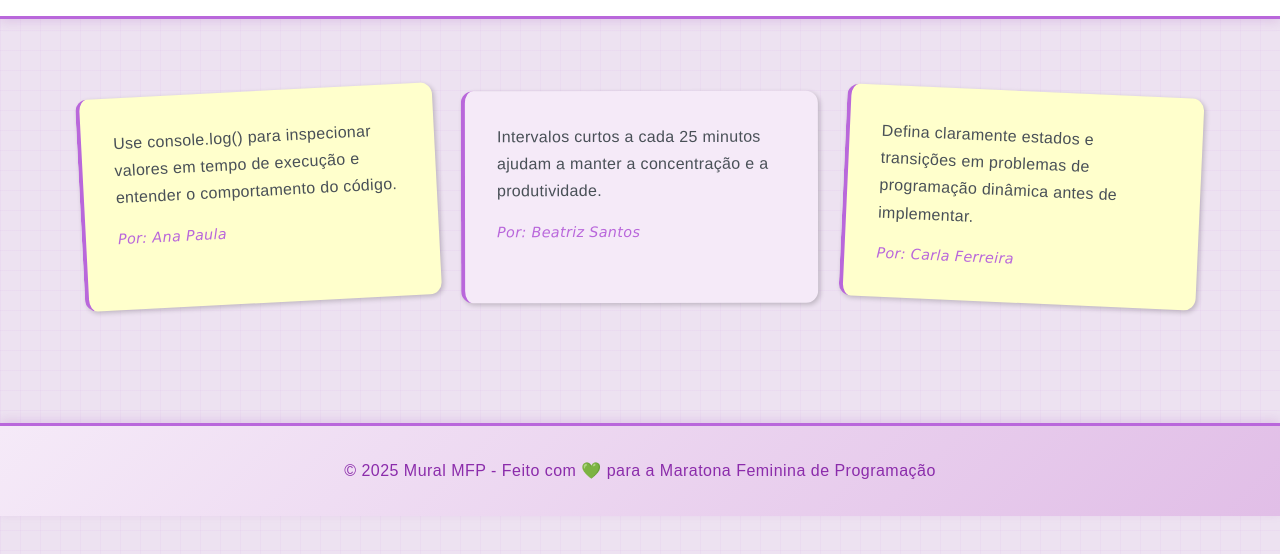
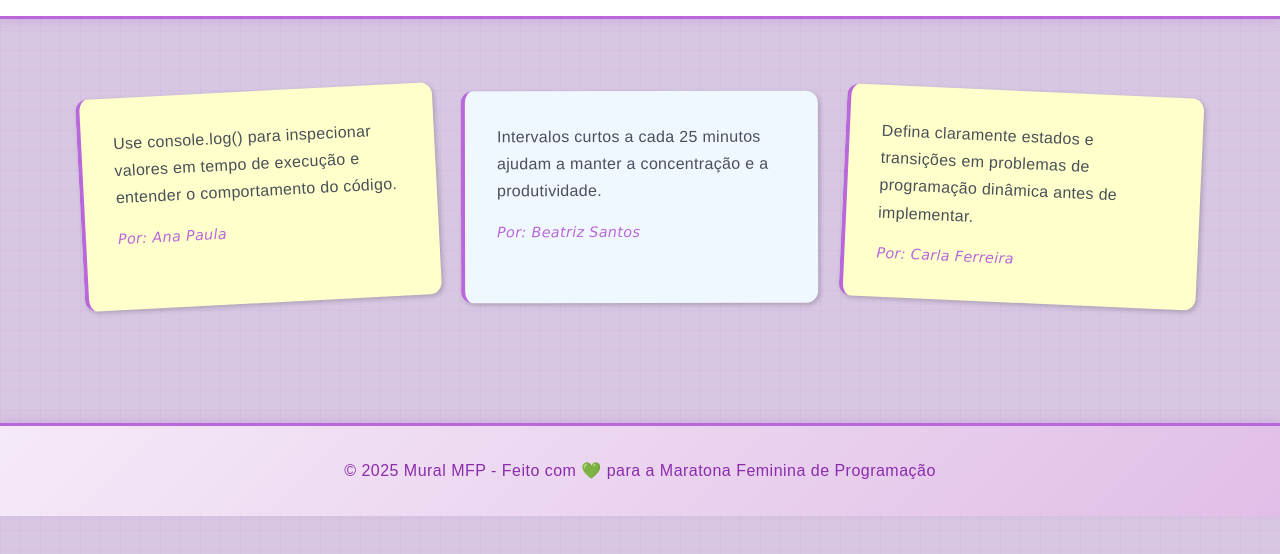
Before and after one commit to pachicodes/mural-mfp, a plain HTML site: page index.html in a window 1280 px wide. Shown: the part 110-664 px from the top of the page. Drawn offline with Linux system fonts and the light colour scheme.

Commit message:
Update body background color and gradient for improved visual appeal

```diff
--- a/script.js
+++ b/script.js
@@ -19,20 +19,20 @@ function applyVisualEffects() {
     // Obter todos os post-its
     const tipCards = document.querySelectorAll('.tip-card');
 
-    // Cores de post-its para variação (tons pastéis variados)
+    // Cores de post-its para variação (tons pastéis variados, sem roxo/lilás)
     const colors = [
         '#ffffcc', // amarelo pastel
         '#e6fff2', // verde pastel
         '#e6f7ff', // azul pastel
         '#ffe6ee', // rosa pastel
         '#fff0e6', // laranja pastel
-        '#f5eaf8', // lilás pastel (baseado no logo MFP)
         '#f0f8ff', // azul céu pastel
         '#ffefd5', // pêssego pastel
         '#e6ffee', // menta pastel
         '#ffebf0', // rosa bebê pastel
         '#f0fff0', // verde honeydew pastel
         '#ffeee0', // salmão pastel
+        '#fff5f0', // creme pastel
     ];
 
     // Aplicar estilos aleatórios a cada post-it
--- a/styles.css
+++ b/styles.css
@@ -46,8 +46,8 @@ body {
     font-family: var(--fonte-principal);
     line-height: 1.6;
     color: var(--cinza-escuro);
-    background: #EDE2F1; /* fundo lilás claro inspirado no logo MFP */
-    background-image: linear-gradient(rgba(185, 103, 219, 0.05) 1px, transparent 1px), linear-gradient(90deg, rgba(185, 103, 219, 0.05) 1px, transparent 1px);
+    background: #D8C7E3; /* fundo lilás um pouco mais escuro */
+    background-image: linear-gradient(rgba(185, 103, 219, 0.08) 1px, transparent 1px), linear-gradient(90deg, rgba(185, 103, 219, 0.08) 1px, transparent 1px);
     background-size: 20px 20px; /* tamanho da grade */
     min-height: 100vh;
 }
```
